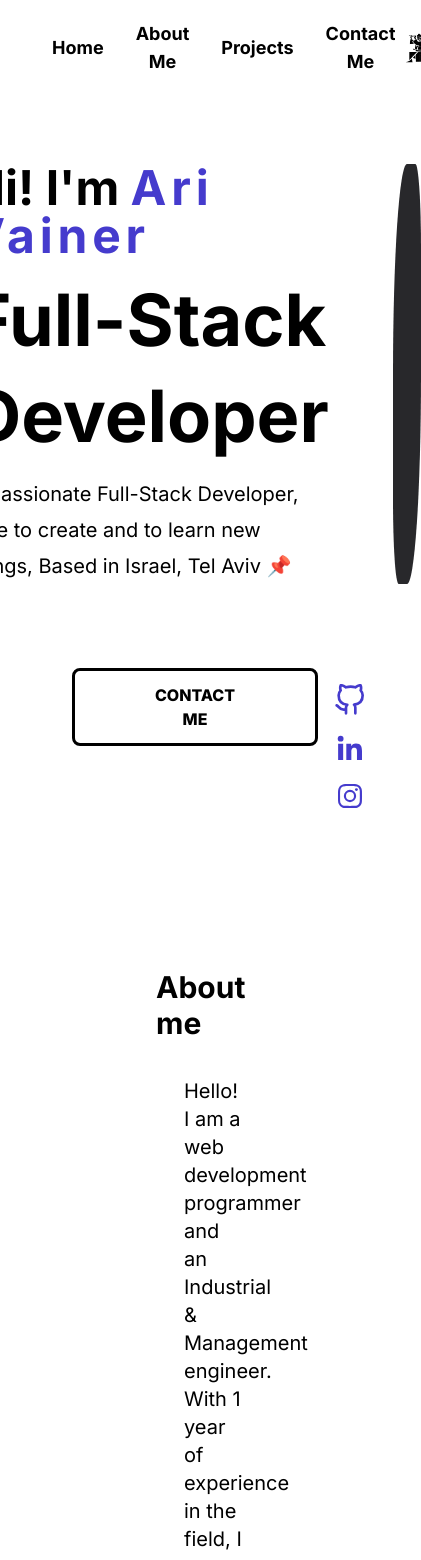
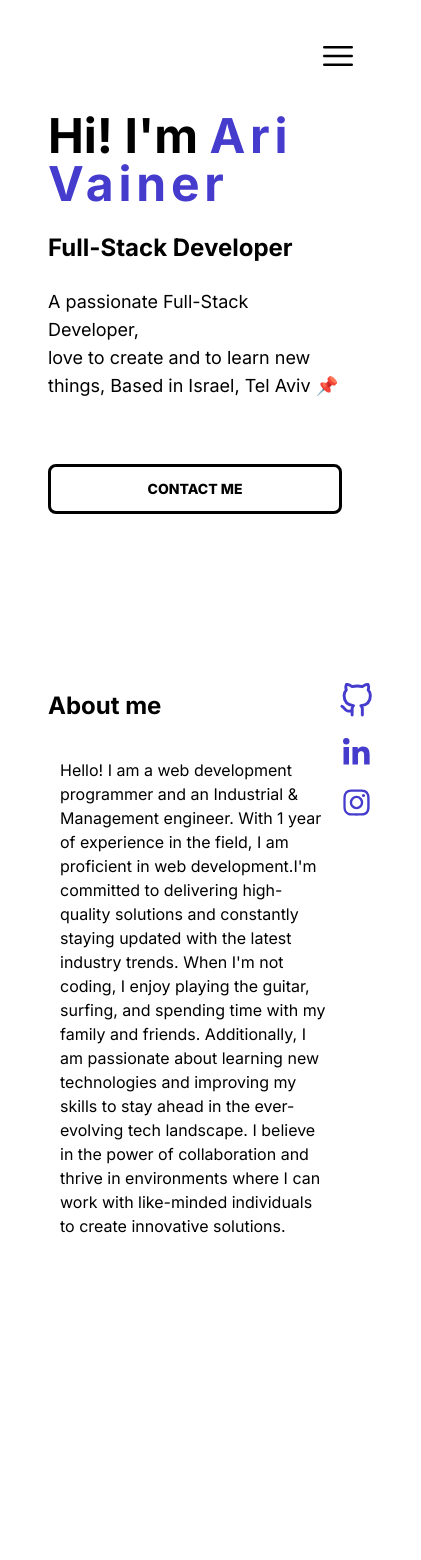
Before and after one commit to Ari7275/my-portfolio, a Next.js app: page / in a window 390 px wide. Shown: the top 1560 px of the page, 421 px wide, since content can reach past the window. Built offline with nearby package versions, Linux system fonts and the light colour scheme.

Commit message:
mobile css

```diff
--- a/app/components/Body.tsx
+++ b/app/components/Body.tsx
@@ -5,6 +5,7 @@ import c_plus from "../../public/icons/c_plus.png";
 import html from "../../public/icons/html.png";
 import javascript from "../../public/icons/javascript.png";
 import typescript from "../../public/icons/typescript.png";
+import java_icon from "../../public/icons/java_icon.png";
 import git from "../../public/icons/git.png";
 import sql from "../../public/icons/sql.png";
 import tailwind from "../../public/icons/tailwind-css.png";
@@ -18,9 +19,12 @@ import { useIntersectionObserver } from '../hooks/useIntersectionObserver';
 import ContactMe from "./ContactMe";
 import Projects from "./projects/Projects";
 import { SelectedPage } from "../shared/types";
+import useMediaQuery from "../hooks/useMediaQuery";
 
 export default function Body() {
+
     const [hoveredIcon, setHoveredIcon] = useState<string | null>(null);
+    const isAboveMediumScreens = useMediaQuery("(min-width: 1060px)");
 
     const icons: Array<{ src: StaticImageData, name: string }> = [
         { src: nodejs, name: 'Node.js' },
@@ -33,7 +37,8 @@ export default function Body() {
         { src: css, name: 'CSS' },
         { src: html, name: 'HTML' },
         { src: git, name: 'Git' },
-        { src: sql, name: 'SQL' }
+        { src: sql, name: 'SQL' },
+        { src: java_icon, name: 'Java' }
     ];
 
     const entries = useIntersectionObserver({ threshold: 0.1 });
@@ -62,71 +67,90 @@ export default function Body() {
     }
 
     return (
-        <div className="w-full grow p-28 flex flex-col gap-16">
+        <div className="w-full grow flex flex-col gap-16 ">
+
 
             {/* Home */}
-            <section id="home" className="flex flex-row p-5 justify-center gap-16">
-                <div className="flex flex-col gap-6 text-3xl justify-center">
+            <section id="home" className="home">
+
+                <div className={`flex flex-col gap-6 text-3xl justify-center`}>
                     <h1 className="text-5xl font-bold">
                         Hi! {"I'm "}
                         <span className="text-[#453bcd] font-bold tracking-widest">Ari Vainer</span>
                     </h1>
 
-                    <p className="text-7xl font-bold">Full-Stack</p>
-                    <p className="text-7xl font-bold fadeaway">Developer</p>
-                    <div className="text-[20px]">
+                    <p className="text-2xl md:text-7xl text-wrap font-bold">Full-Stack Developer</p>
+
+                    <div className="text-wrap text-lg">
                         <p>A passionate Full-Stack Developer,</p>
                         <p>love to create and to learn new things, Based in Israel, Tel Aviv 📌</p>
-                    </div>
+
                     </div>
 
-                <div className="border-[14px] shadow-3xl rounded-ee-[50%] rounded-ss-[50%]  rounded-se-[20%] rounded-es-[20%] z-10 border-[#28282B] overflow-hidden">
+
+
+                </div>
+
+
+                {isAboveMediumScreens &&
+
+                    <div className="my-img">
                         <Image
+                            className="bg-black w-full h-full object-cover"
                             src="/portfolioImg.png"
                             width={400}
-                        height={630}
+                            height={400}
                             alt=""
                         />
                     </div>
+                }
 
             </section>
 
-            <div className="flex justify-center pb-[35px]">
-                <button onClick={() => scrollToSection('contact-me')} className="border-[3px]  rounded-lg font-extrabold border-black px-20 py-3 transform transition-transform duration-300 hover:scale-125">CONTACT ME</button>
+            < div className="flex justify-center">
+                <button onClick={() => scrollToSection('contact-me')} className="contact-me-btn">
+                    CONTACT ME
+                </button>
             </div>
+
+
 
 
             <br />
             <br />
 
             {/* About Me */}
-            <section id="about-me" className="fade-in-section opacity-0 transform translate-x-[-50%] transition-all duration-1500">
-                <span>
-                    <p className="text-3xl font-bold p-3">About me</p>
+            <section id="about-me" className="fade-in-section w-full grow opacity-0 transform translate-x-[-50%] transition-all  duration-1500">
+                <p className="text-2xl font-bold">About me</p>
                 <br />
-                    <div className="pl-10 text-xl">Hello! I am a web development programmer and an Industrial & Management engineer. With 1 year of experience in the field, I am proficient in web development. {"I'm "} committed to delivering high-quality solutions and constantly staying updated with the latest industry trends. When {"I'm "} not coding, I enjoy playing the guitar, surfing, and spending time with my family and friends. Additionally, I am passionate about learning new technologies and improving my skills to stay ahead in the ever-evolving tech landscape. I believe in the power of collaboration and thrive in environments where I can work with like-minded individuals to create innovative solutions.</div>
-                </span>
+                <p className="flex leading-6 mx-auto p-3" >
+                    Hello! I am a web development programmer and an Industrial &
+                    Management engineer. With 1 year of experience in the field, I am proficient in web development.
+                    {"I'm "} committed to delivering high-quality solutions and constantly staying updated with the latest industry trends.
+                    When {"I'm "} not coding, I enjoy playing the guitar, surfing, and spending time with my family and friends.
+                    Additionally, I am passionate about learning new technologies and improving my skills to stay ahead in the ever-evolving tech landscape.
+                    I believe in the power of collaboration and thrive in environments where I can work with like-minded individuals to create innovative solutions.
+                </p>
             </section>
 
             <br />
 
             {/* Skills Stack */}
-            <section id="skill-stack" className="fade-in-section opacity-0 transform translate-x-[-50%] transition-all duration-1500">
-                <span className="flex flex-col gap-2">
+            <section id="skill-stack" className="skill-stack fade-in-section">
+                <span className="flex flex-col gap-8">
                     <p className="text-2xl font-bold ml-2">Skills stack</p>
-                    <br />
-                    <br />
-                    <div className="flex flex-row justify-between">
+
+                    <div className="flex flex-wrap lg:flex-row gap-4 justify-center ">
                         {icons.map((icon) => (
                             <div
                                 key={icon.name}
                                 onMouseEnter={() => setHoveredIcon(icon.name)}
                                 onMouseLeave={() => setHoveredIcon(null)}
-                                className="relative"
+                                className="relative flex flex-col p-3 items-center"
                             >
-                                <Image alt={icon.name} src={icon.src} className="h-16 w-16" />
+                                <Image alt={icon.name} src={icon.src} className="h-16 w-16 p-1 " />
                                 {hoveredIcon === icon.name && (
-                                    <div className="absolute top-full mt-2 p-1 bg-gray-700 text-white rounded">
+                                    <div className="absolute z-10 top-full mt-2 p-1 bg-gray-700 text-white rounded">
                                         {icon.name}
                                     </div>
                                 )}
@@ -135,13 +159,15 @@ export default function Body() {
                     </div>
                 </span>
             </section>
+
             <br />
             <br />
             <br />
             <br />
+
             {/* Projects */}
-            <section id="projects" className="fade-in-section transform translate-x-[-50%] transition-all duration-1500 ">
-                <p className="text-3xl font-bold p-3">MY PROJECTS</p>
+            <section id="projects" className="fade-in-section transform translate-x-[-50%] transition-all duration-1500 lg:pl-3">
+                <p className="text-2xl font-bold ">MY PROJECTS</p>
                 <Projects />
             </section>
 
@@ -150,10 +176,11 @@ export default function Body() {
             <br />
 
             {/* Contact Info */}
-            <section id="contact-me" className="fade-in-section opacity-0 transform translate-x-[-50%] transition-all duration-1500">
+            <section id="contact-me" className="fade-in-section pb-16 opacity-0 transform translate-x-[-50%] transition-all duration-1500">
                 {/* Your Contact Info Content */}
                 <ContactMe />
             </section>
+
         </div>
     );
 }
--- a/app/components/ContactMe.tsx
+++ b/app/components/ContactMe.tsx
@@ -40,13 +40,13 @@ export default function ContactMe() {
     }
 
     return (
-        <div className="flex flex-col gap-4 p-5 items-center justify-center">
-            <p className="text-3xl font-bold p-3">Send me an email if you like what you see!</p>
+        <div className="pb-36 lg:flex flex-col gap-4 p-5 items-center justify-center">
+            <p className="text-lg  lg:text-3xl font-bold p-3">Send me an email if you like what you see!</p>
 
             {/* FORM */}
             <form
                 className="contactMe-form"
-                onSubmit={handleSubmit(onSubmit)}
+                onSubmit={handleSubmit(onSubmit)}g
             >
                 {/* NAME */}
                 <input
--- a/app/components/NavBar.tsx
+++ b/app/components/NavBar.tsx
@@ -2,8 +2,16 @@
 
 import Image from "next/image";
 import Link from "next/link";
+import useMediaQuery from "../hooks/useMediaQuery";
+import { useState } from "react";
+import { Bars3Icon, XMarkIcon } from "@heroicons/react/24/solid";
 
 export default function NavBar() {
+
+    const isAboveMediumScreens = useMediaQuery("(min-width: 770px)");
+    const [isMenuToggled, setIsMenuToggled] = useState(false);
+
+
     function scrollToSection(sectionId: string) {
         const section = document.getElementById(sectionId);
         const offset = 100; // Adjust this value to set the desired offset from the top
@@ -14,10 +22,15 @@ export default function NavBar() {
                 top: offsetPosition,
                 behavior: 'smooth'
             });
+            setTimeout(() => {
+                setIsMenuToggled(false);
+            }, 500);
         }
     }
 
     return (
+        <div>
+            {isAboveMediumScreens ? (
                 <div className="fixed top-0 p-5 z-40 bg-white h-[10%] w-full">
                     <div className="flex justify-between items-center">
                         <div className="flex flex-row text-lg font-bold gap-8">
@@ -36,5 +49,36 @@ export default function NavBar() {
                         />
                     </div>
                 </div>
+            ) : !isMenuToggled &&
+            <div>
+                <button className="fixed top-4 right-3 p-5 z-40 bg-white"
+                    style={{ border: "none", background: "transparent" }}
+                    onClick={() => setIsMenuToggled(!isMenuToggled)}
+                >
+                    <Bars3Icon height="2.5rem" width="2.5rem" color="black" />
+                </button>
+            </div>
+            }
+
+            {!isAboveMediumScreens && isMenuToggled && (
+                <div className="fixed flex flex-col h-full top-4 right-2 z-10 w-[75%] gap-6 bg-white items-end p-6">
+
+                    <button className=""
+                        style={{ border: "none", background: "transparent" }}
+                        onClick={() => setIsMenuToggled(!isMenuToggled)}
+                    >
+                        <XMarkIcon height="2.5rem" width="2.5rem" color="black" />
+                    </button>
+
+                    <div className="flex flex-col h-full gap-[25%] items-end p-8 ">
+                        <button className="text-lg font-semibold" onClick={() => scrollToSection('home')}>Home</button>
+                        <button className="text-lg font-semibold" onClick={() => scrollToSection('about-me')}>About Me</button>
+                        <button className="text-lg font-semibold" onClick={() => scrollToSection('projects')}>Projects</button>
+                        <button className="text-lg font-semibold" onClick={() => scrollToSection('contact-me')}>Contact Me</button>
+                    </div>
+
+                </div>
+            )}
+        </div>
     );
 }
--- a/app/components/SideButtons.tsx
+++ b/app/components/SideButtons.tsx
@@ -5,9 +5,9 @@ import { BiLogoInstagram, BiLogoLinkedin } from "react-icons/bi";
 export default function SideButtons() {
     return (
         <div className="side-buttons">
-            <a target="_blank" href="https://github.com/Ari7275"><FiGithub/></a>
-            <a target="_blank" href="https://www.linkedin.com/in/ari-vainer/"><BiLogoLinkedin/></a>
-            <a target="_blank" href="https://www.instagram.com/ari.vainer/"><BiLogoInstagram/></a>
+            <a  target="_blank"  href="https://github.com/Ari7275"><FiGithub size={35}/></a>
+            <a target="_blank" href="https://www.linkedin.com/in/ari-vainer/"><BiLogoLinkedin size={35}/></a>
+            <a target="_blank" href="https://www.instagram.com/ari.vainer/"><BiLogoInstagram size={35}/></a>
         </div>
     )
 }
--- a/app/globals.css
+++ b/app/globals.css
@@ -14,23 +14,9 @@
 }
 
 
-/*
-@media (prefers-color-scheme: dark) {
-  :root {
-    --foreground-rgb: 255, 255, 255;
-    --background-start-rgb: 0, 0, 0;
-    --background-end-rgb: 0, 0, 0;
-  }
-} */
 
 body {
   color: rgb(var(--foreground-rgb));
-  /* background: linear-gradient(
-      to bottom,
-      transparent,
-      rgb(var(--background-end-rgb))
-    )
-    rgb(var(--background-start-rgb)); */
 }
 
 @layer home {
@@ -46,6 +32,26 @@ body {
   }
 }
 
+
+.home {
+  @apply flex gap-16 pt-32 justify-center;
+}
+
+.my-img {
+
+  @apply w-96 h-96 border-[16px] shadow-2xl rounded-ee-[50%] rounded-ss-[50%] rounded-se-[20%] rounded-es-[20%] border-[#28282B] overflow-hidden;
+
+}
+
+/* skill stack */
+.skill-stack {
+  @apply opacity-0 transform translate-x-[-50%] transition-all duration-1500;
+}
+
+.skill-item{
+  @apply flex flex-row gap-4 justify-between ;
+}
+
 /* SideButtons */
 .side-buttons {
   display: flex;
@@ -53,6 +59,7 @@ body {
   align-items: center;
   position: fixed;
   right: 0;
+  z-index: 20;
   bottom: 0;
   margin: 1.5rem;
 }
@@ -79,6 +86,10 @@ body {
   border: transparent;
   outline: none;
   padding: 1rem;
+}
+
+.contact-me-btn{
+  @apply border-[3px] rounded-lg  font-extrabold border-black w-96 p-3 transform transition-transform duration-300 hover:scale-125 ;
 }
 
 /* ---------- CONTACT ME --------- */
@@ -159,7 +170,7 @@ body {
 /* ----------- PROJECTS ------------- */
 
 #projects {
-  @apply mx-auto min-h-full  py-20;
+  @apply mx-auto min-h-full py-8;
 }
 
 .projects-header {
@@ -175,7 +186,13 @@ body {
 }
 
 .project {
-  @apply mt-5 rounded-md border-2 border-[rgba(164,161,155,0.36)] text-center pb-8 bg-[#f2f2f2];
+  margin-top: 1.25rem; /* mt-5 */
+  border-radius: 0.375rem; /* rounded-md */
+  border-width: 2px; /* border-2 */
+  border-color: rgba(164, 161, 155, 0.36); /* border-[rgba(164, 161, 155, 0.36)] */
+  text-align: center; /* text-center */
+  padding-bottom: 2rem; /* pb-8 */
+  background-color: white; /* bg-white */
 }
 
 .project-image {
@@ -201,3 +218,126 @@ body {
 .project-body a {
   @apply no-underline border-2 border-[#453bcd] py-1 px-3 rounded text-[#453bcd] flex w-max items-center gap-2 opacity-100 transition-all;
 }
+
+
+/* ----------- MOBILE ------------- */
+/* Tailwind CSS */
+
+/* Mobile styles */
+@media (max-width: 600px) {
+  :root {
+    --background: 0 0% 100%;
+  }
+
+  :dark {
+    --background: 0 0% 0%;
+  }
+
+  body {
+    @apply text-[rgb(var(--foreground-rgb))] p-4;
+  }
+
+  .side-buttons {
+    @apply flex flex-col items-center fixed right-0 bottom-0 m-4;
+  }
+
+  .side-buttons a {
+    @apply text-[#453bcd] text-xl p-0 my-2 cursor-pointer transition-transform duration-300 ease-in-out;
+  }
+
+  .side-buttons a:hover {
+    transform: rotate(360deg);
+  }
+
+  .side-buttons dialog {
+    @apply absolute inset-0 m-auto min-w-[8rem] min-h-[8rem] border-transparent outline-none p-4;
+  }
+
+  #contactme {
+    @apply mx-auto min-h-screen w-[90%] py-12 flex flex-col items-center justify-center;
+  }
+
+  #contactme h1 {
+    @apply pb-6;
+  }
+
+
+  .contactMe-form {
+    @apply flex flex-col gap-4 items-center w-full;
+  }
+
+  .contactMe-form input,
+  .contactMe-form textarea {
+    @apply w-full max-w-[400px] outline-none border-2 border-gray-400 rounded-md my-2 p-2 transition-transform duration-300;
+  }
+
+  .contactMe-form input:focus,
+  .contactMe-form textarea:focus {
+    border-color: dodgerblue;
+    box-shadow: 0 0 8px 0 dodgerblue;
+    transform: scale(1.05);
+  }
+
+  .contactMe-form button {
+    @apply font-bold bg-[#453bcd] py-2 px-4 text-white rounded-md shadow-md border-none outline-none transition-transform duration-300;
+  }
+
+  .contactMe-form button:hover,
+  .contactMe-form button:focus,
+  .contactMe-form button:active {
+    @apply shadow-lg transform scale-110;
+  }
+
+  .contactMe-form button:disabled,
+  .contactMe-form button.disabled {
+    @apply bg-gray-300 text-gray-500 cursor-not-allowed border-gray-300;
+  }
+
+  #projects {
+    @apply mx-auto min-h-screen py-2;
+  }
+
+  .projects-header {
+    @apply my-5 mx-4;
+  }
+
+  .projects-header p {
+    @apply my-5 text-sm leading-5;
+  }
+
+  .projects-body {
+    @apply flex flex-col items-center gap-4 mt-5;
+  }
+
+  .project {
+    /* @apply mt-5 rounded-md border-2 border-[rgba(164, 161, 155, 0.36)] text-center pb-8 bg-[#f2f2f2]; */
+  }
+
+  .project-image {
+    @apply flex w-full rounded-t-md justify-center mb-4;
+  }
+
+  .project-body h4 {
+    @apply text-xl pb-4 tracking-widest;
+  }
+
+  .project-body p {
+    @apply pb-4 px-4;
+  }
+
+  .project-body {
+    @apply flex flex-col items-center;
+  }
+
+  .project-body a {
+    @apply no-underline border-2 border-[#453bcd] py-1 px-3 rounded text-[#453bcd] flex w-max items-center gap-2 opacity-100 transition-all;
+  }
+
+.home {
+  @apply flex flex-col gap-16 pt-16 justify-center;
+}
+
+.contact-me-btn{
+  @apply  border-[3px] text-sm rounded-lg font-extrabold border-black transform transition-transform duration-300 hover:scale-125 ;
+}
+}
--- /dev/null
+++ b/app/hooks/useMediaQuery.tsx
@@ -0,0 +1,19 @@
+import { useState, useEffect } from "react";
+
+const useMediaQuery = (query: string) => {
+  const [matches, setMatches] = useState(false);
+
+  useEffect(() => {
+    const media = window.matchMedia(query);
+    if (media.matches !== matches) {
+      setMatches(media.matches);
+    }
+    const listener = () => setMatches(media.matches);
+    window.addEventListener("resize", listener);
+    return () => window.removeEventListener("resize", listener);
+  }, [matches, query]);
+
+  return matches;
+};
+
+export default useMediaQuery;
--- a/package.json
+++ b/package.json
@@ -9,6 +9,7 @@
     "lint": "next lint"
   },
   "dependencies": {
+    "@heroicons/react": "^2.1.5",
     "framer-motion": "^11.3.29",
     "motion": "^10.18.0",
     "next": "14.2.4",
```
Also changed, not shown: public/icons/java_icon.png (added), 1 other file (tests, documents, lock files or other folders). Lines whose indentation alone changed are shown as unchanged.
